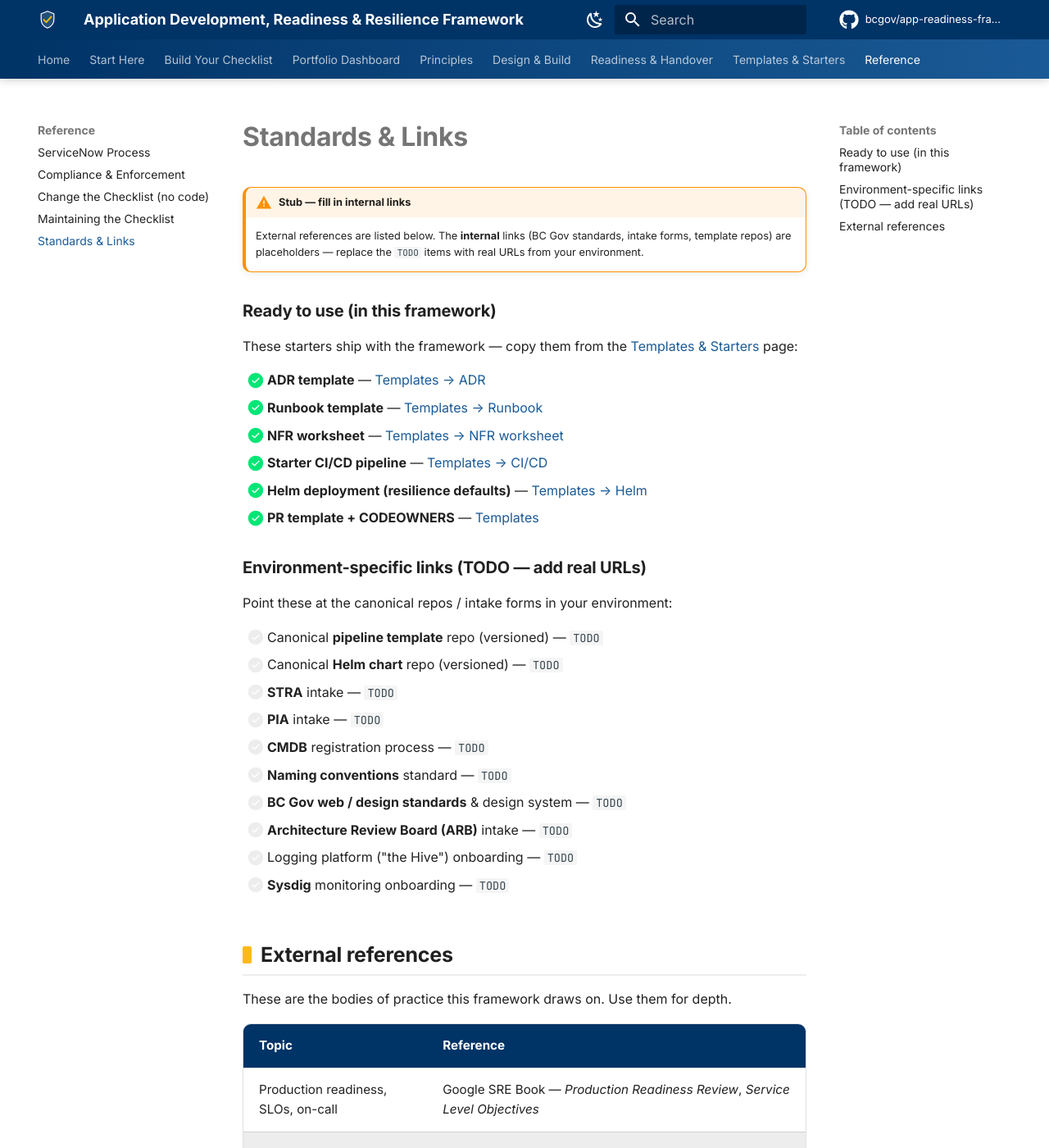
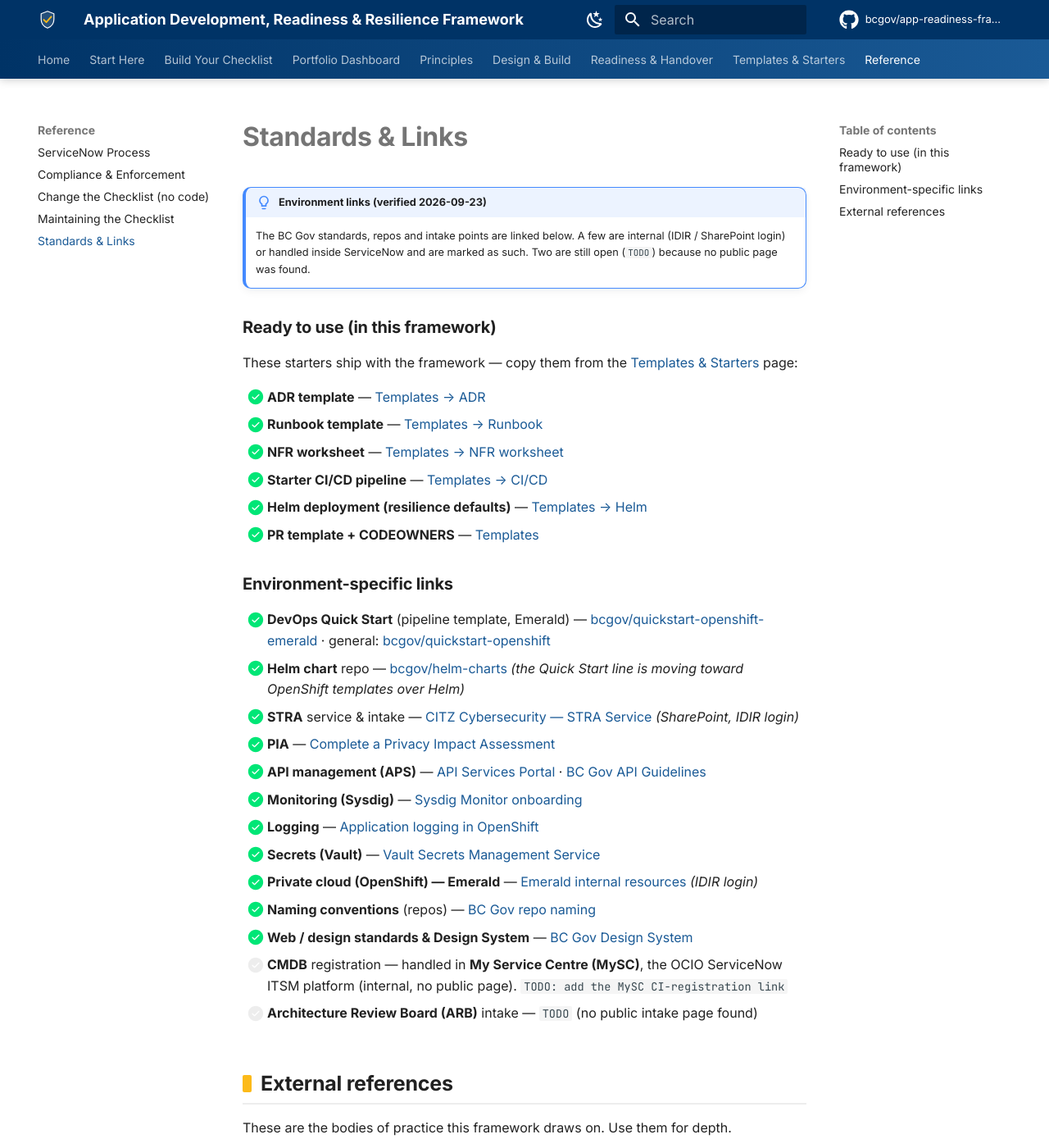
Before and after one commit to bcgov/app-readiness-framework, an MkDocs documentation site: the page built from docs/reference/standards-links.md, in a window 1280 px wide and 1400 px high. Shown: the whole window at 82% size. Built offline with MkDocs 1.6.1 and Material for MkDocs 9.7.7, drawn with Linux system fonts in a browser that asks for light colours; comment, search, counter and statistics services are not loaded.

Commit message:
Wire official BC Gov links into the checklist and standards references
- checklist-items.csv: point 5 items at official/verified sources — ADR
  (visitz-api decisions), STRA/PIA (CITZ Cybersecurity STRA Service), CI/CD
  (quickstart-openshift-emerald), Salesforce (Apex governor limits), APS
  (API Services Portal). Only Decommission has no BC Gov equivalent.
- standards-links.md: resolve the placeholder TODOs with verified URLs (Quick
  Start, Helm, STRA, PIA, Sysdig, logging, Vault, APS, Emerald, Design System,
  repo naming). CMDB and ARB have no public page — annotated as internal.

```diff
--- a/docs/reference/standards-links.md
+++ b/docs/reference/standards-links.md
@@ -1,9 +1,9 @@
 # Standards & Links
 
-!!! warning "Stub — fill in internal links"
-    External references are listed below. The **internal** links (BC Gov standards,
-    intake forms, template repos) are placeholders — replace the `TODO` items with real
-    URLs from your environment.
+!!! note "Environment links (verified 2026-09-23)"
+    The BC Gov standards, repos and intake points are linked below. A few are internal
+    (IDIR / SharePoint login) or handled inside ServiceNow and are marked as such. Two are
+    still open (`TODO`) because no public page was found.
 
 ### Ready to use (in this framework)
 These starters ship with the framework — copy them from the
@@ -16,19 +16,21 @@
 - [x] **Helm deployment (resilience defaults)** — [Templates → Helm](../starters/index.md#helm-deployment-resilience-defaults)
 - [x] **PR template + CODEOWNERS** — [Templates](../starters/index.md#pull-request-template)
 
-### Environment-specific links (TODO — add real URLs)
-Point these at the canonical repos / intake forms in your environment:
+### Environment-specific links
 
-- [ ] Canonical **pipeline template** repo (versioned) — `TODO`
-- [ ] Canonical **Helm chart** repo (versioned) — `TODO`
-- [ ] **STRA** intake — `TODO`
-- [ ] **PIA** intake — `TODO`
-- [ ] **CMDB** registration process — `TODO`
-- [ ] **Naming conventions** standard — `TODO`
-- [ ] **BC Gov web / design standards** & design system — `TODO`
-- [ ] **Architecture Review Board (ARB)** intake — `TODO`
-- [ ] Logging platform ("the Hive") onboarding — `TODO`
-- [ ] **Sysdig** monitoring onboarding — `TODO`
+- [x] **DevOps Quick Start** (pipeline template, Emerald) — [bcgov/quickstart-openshift-emerald](https://github.com/bcgov/quickstart-openshift-emerald) · general: [bcgov/quickstart-openshift](https://github.com/bcgov/quickstart-openshift)
+- [x] **Helm chart** repo — [bcgov/helm-charts](https://github.com/bcgov/helm-charts) *(the Quick Start line is moving toward OpenShift templates over Helm)*
+- [x] **STRA** service & intake — [CITZ Cybersecurity — STRA Service](https://bcgov.sharepoint.com/sites/CITZ-Cybersecurity/SitePages/STRA-Service.aspx) *(SharePoint, IDIR login)*
+- [x] **PIA** — [Complete a Privacy Impact Assessment](https://www2.gov.bc.ca/gov/content/governments/services-for-government/information-management-technology/privacy/privacy-impact-assessments/complete-a-privacy-impact-assessment)
+- [x] **API management (APS)** — [API Services Portal](https://digital.gov.bc.ca/technology/api/portal/) · [BC Gov API Guidelines](https://github.com/bcgov/api-guidelines)
+- [x] **Monitoring (Sysdig)** — [Sysdig Monitor onboarding](https://developer.gov.bc.ca/docs/default/component/platform-developer-docs/docs/app-monitoring/sysdig-monitor-onboarding/)
+- [x] **Logging** — [Application logging in OpenShift](https://developer.gov.bc.ca/docs/default/component/platform-developer-docs/docs/app-monitoring/best-pratices-for-application-logging-in-openshift/)
+- [x] **Secrets (Vault)** — [Vault Secrets Management Service](https://developer.gov.bc.ca/docs/default/component/platform-developer-docs/docs/secrets-management/vault-secrets-management-service/)
+- [x] **Private cloud (OpenShift) — Emerald** — [Emerald internal resources](https://digital.gov.bc.ca/technology/cloud/private/internal-resources/emerald/) *(IDIR login)*
+- [x] **Naming conventions** (repos) — [BC Gov repo naming](https://github.com/bcgov/BC-Policy-Framework-For-GitHub/blob/master/BC-Gov-Org-HowTo/Naming-Repos.md)
+- [x] **Web / design standards & Design System** — [BC Gov Design System](https://digital.gov.bc.ca/design/design-system/)
+- [ ] **CMDB** registration — handled in **My Service Centre (MySC)**, the OCIO ServiceNow ITSM platform (internal, no public page). `TODO: add the MySC CI-registration link`
+- [ ] **Architecture Review Board (ARB)** intake — `TODO` (no public intake page found)
 
 ## External references
 
```
Also changed, not shown: docs/checklist/checklist-items.csv (+5 -5 lines).
